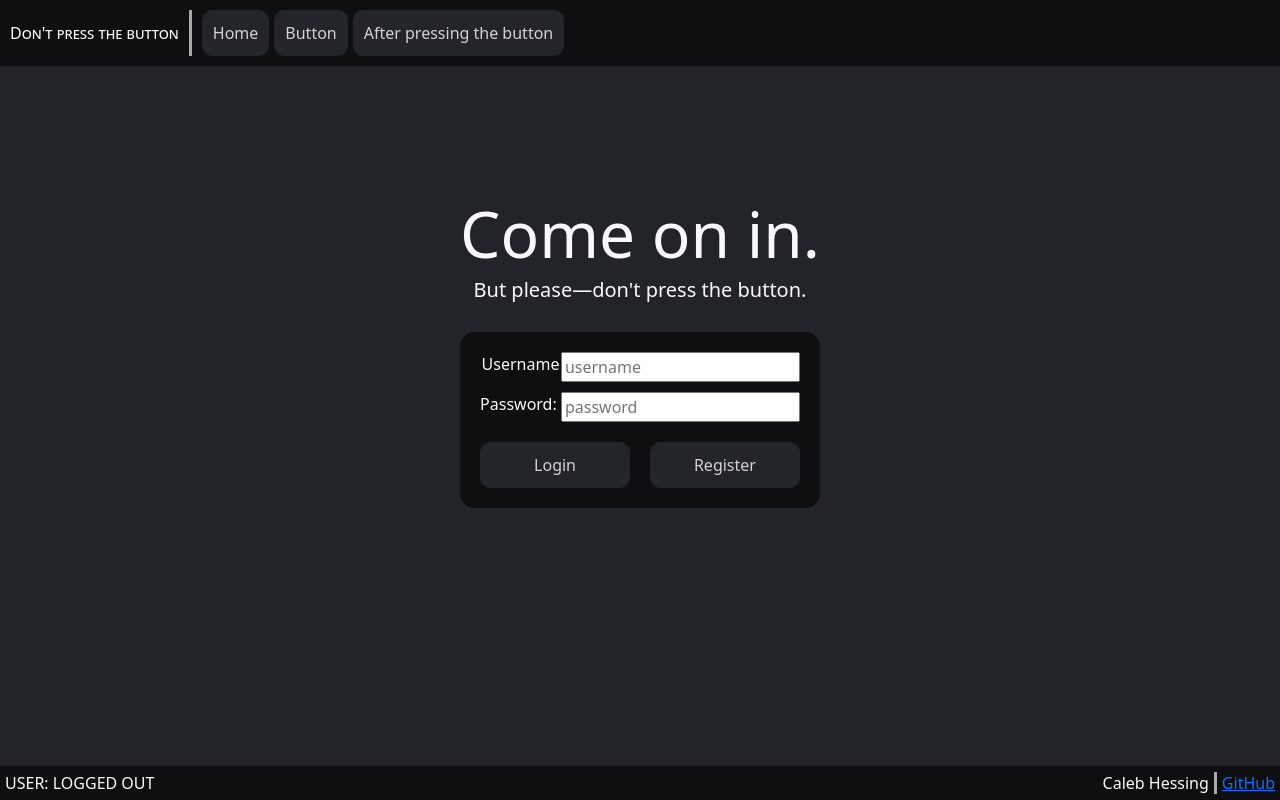
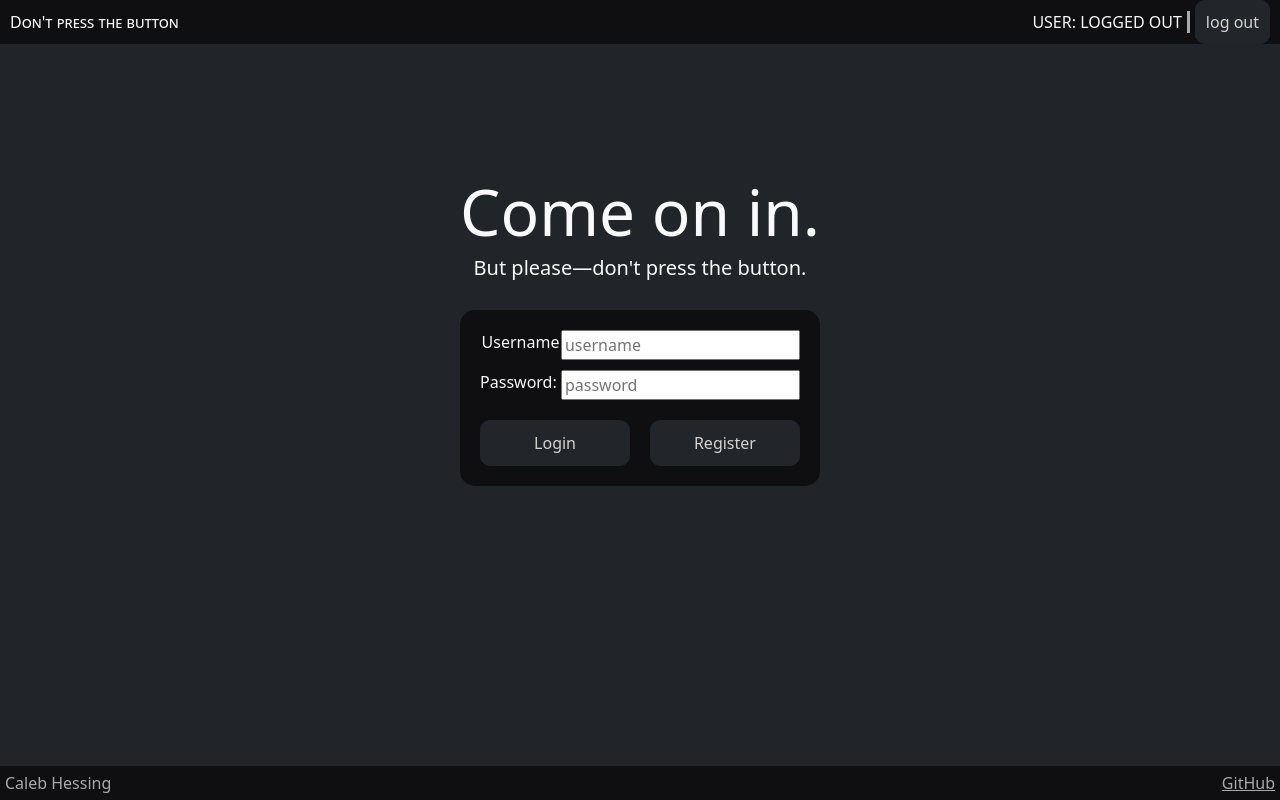
Before and after one commit to chess6032/cs260-project, a React (Vite) app: page / in a window 1280 px wide. Built offline with nearby package versions, Linux system fonts and the light colour scheme.

Commit message:
removed navbar and moved user to top-right

```diff
--- a/src/app.css
+++ b/src/app.css
@@ -10,11 +10,6 @@
     height: 100vh;
 }
 
-header {
-    padding: 1rem 1rem 1rem 1rem;
-    background-color: rgb(15, 15, 18);
-}
-
 main {
     flex: 1;
     overflow: auto;
@@ -25,6 +20,14 @@ main {
     align-self: center;
 }
 
+header {
+    padding: 1rem 1rem 1rem 1rem;
+    background-color: rgb(15, 15, 18);
+
+    display: grid;
+    grid-template-columns: 1fr 1fr;
+}
+
 footer {
     background-color: rgb(15, 15, 18);
     padding: .5rem;
@@ -33,12 +36,12 @@ footer {
     grid-template-columns: 1fr 1fr;
 }
 
-footer > #repo-link {
+footer > .repo-link {
     text-align: right;
     color: darkgrey;
 }
 
-footer > #author-name {
+footer > .author-name {
     color: darkgrey;
 }
 
--- a/src/app.jsx
+++ b/src/app.jsx
@@ -7,6 +7,7 @@ import { BrowserRouter, NavLink, Route, Routes } from 'react-router-dom';
 import { Login } from './login/login';
 import { Button } from './button/button';
 import { Banned } from './banned/banned';
+import { Profile } from './profile';
 
 import { STATUS_GOOD, STATUS_BANNED, LOCAL_USER_KEY } from "./constants.js";
 
@@ -19,12 +20,15 @@ export default function App() {
             <header>
               {/* TODO: This nav menu is a placeholder...I don't anticipate I'll have it in the end product... */}
               <nav className="ckh-nav-bar">
-                <span id="brand">Don't press the button</span>
-                <div className="ckh-vert-separator"></div>
-                <NavLink className="ckh-btn" to="">Home</NavLink> {/* go to log-in page by default */}
-                <NavLink className="ckh-btn" to="button">Button</NavLink>
-                <NavLink className="ckh-btn" to="banned">After pressing the button</NavLink>
+                <div id="brand">Don't press the button</div>
+                {/* <div className="ckh-vert-separator"></div> */}
+                {/* <NavLink className="ckh-btn" to="">Home</NavLink> */}
+                {/* <NavLink className="ckh-btn" to="button">Button</NavLink> */}
+                {/* <NavLink className="ckh-btn" to="banned">After pressing the button</NavLink> */}
               </nav>
+              <div style={{textAlign: "right"}}>
+                <Profile />
+              </div>
             </header>
 
             {/* <main> tag is provided by the components the Router uses */}
@@ -36,13 +40,9 @@ export default function App() {
             </Routes>
 
             <footer>
-              {/* TODO: this is temporary, here only to demonstrate the updating status. */}
-              <span className='react-pt2-status'>USER: {localUser ? localUser : "LOGGED OUT"}</span>
-              <div style={ {textAlign: "right"} }>
-                <span id="author-name">Caleb Hessing</span>
-                <div className="ckh-vert-separator"></div>
-                <a id="repo-link" href="https://github.com/chess6032/cs260-project">GitHub</a>
-              </div>
+                <span className="author-name">Caleb Hessing</span>
+                {/* <div className="ckh-vert-separator"></div> */}
+                <a className="repo-link" href="https://github.com/chess6032/cs260-project">GitHub</a>
             </footer>
           </div>
         </BrowserRouter>
--- /dev/null
+++ b/src/profile.jsx
@@ -0,0 +1,14 @@
+import React from 'react';
+import { NavLink } from 'react-router-dom';
+
+export function Profile({ localUser }) {
+  // TODO: add log out functionality. (Right now it just returns to login page.)
+
+  return (
+    <div>
+      <span className='profile'>USER: {localUser ? localUser : "LOGGED OUT"}</span>
+      <span className='ckh-vert-separator'></span>
+      <NavLink className="ckh-btn" to="">log out</NavLink>
+    </div>
+  );
+}
```
